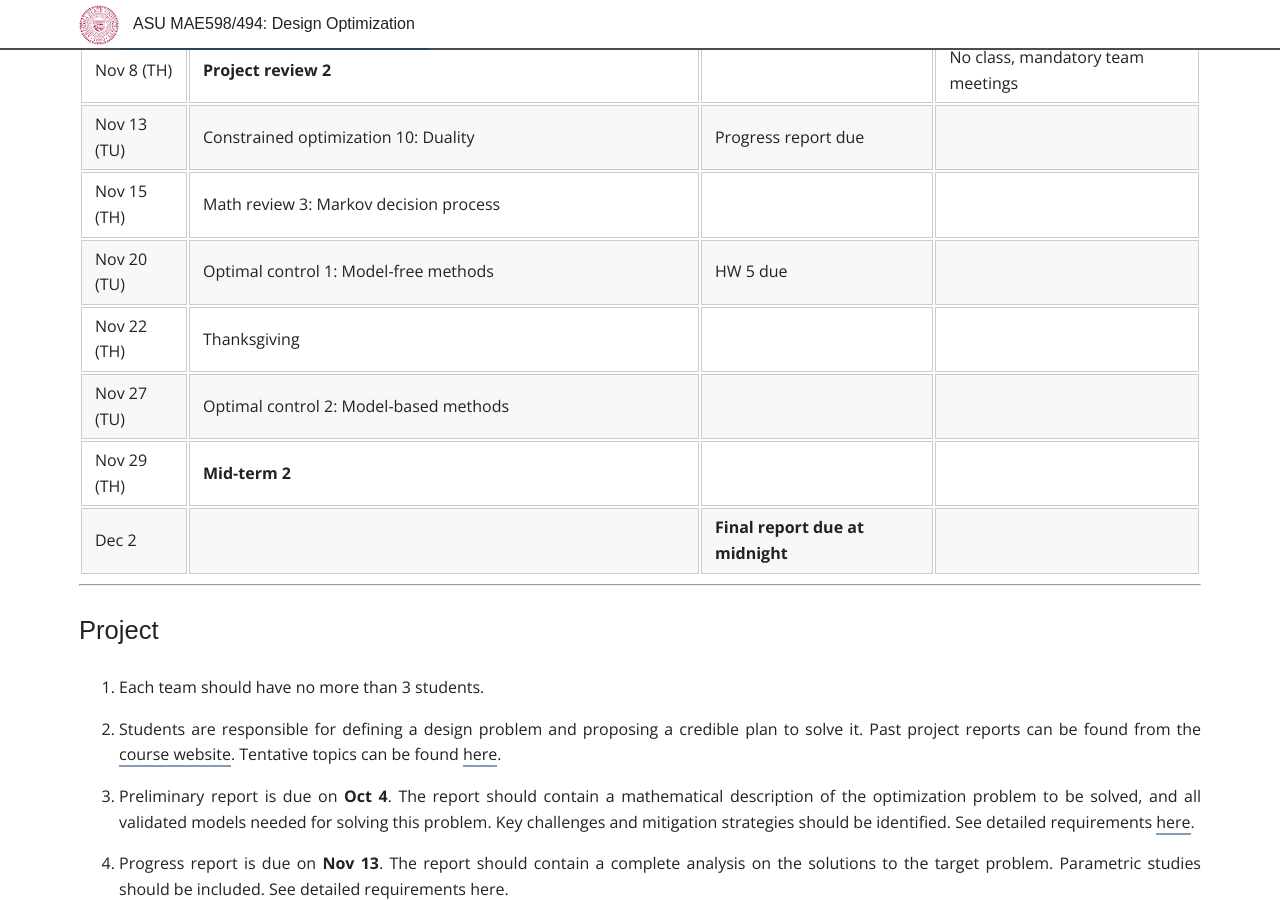
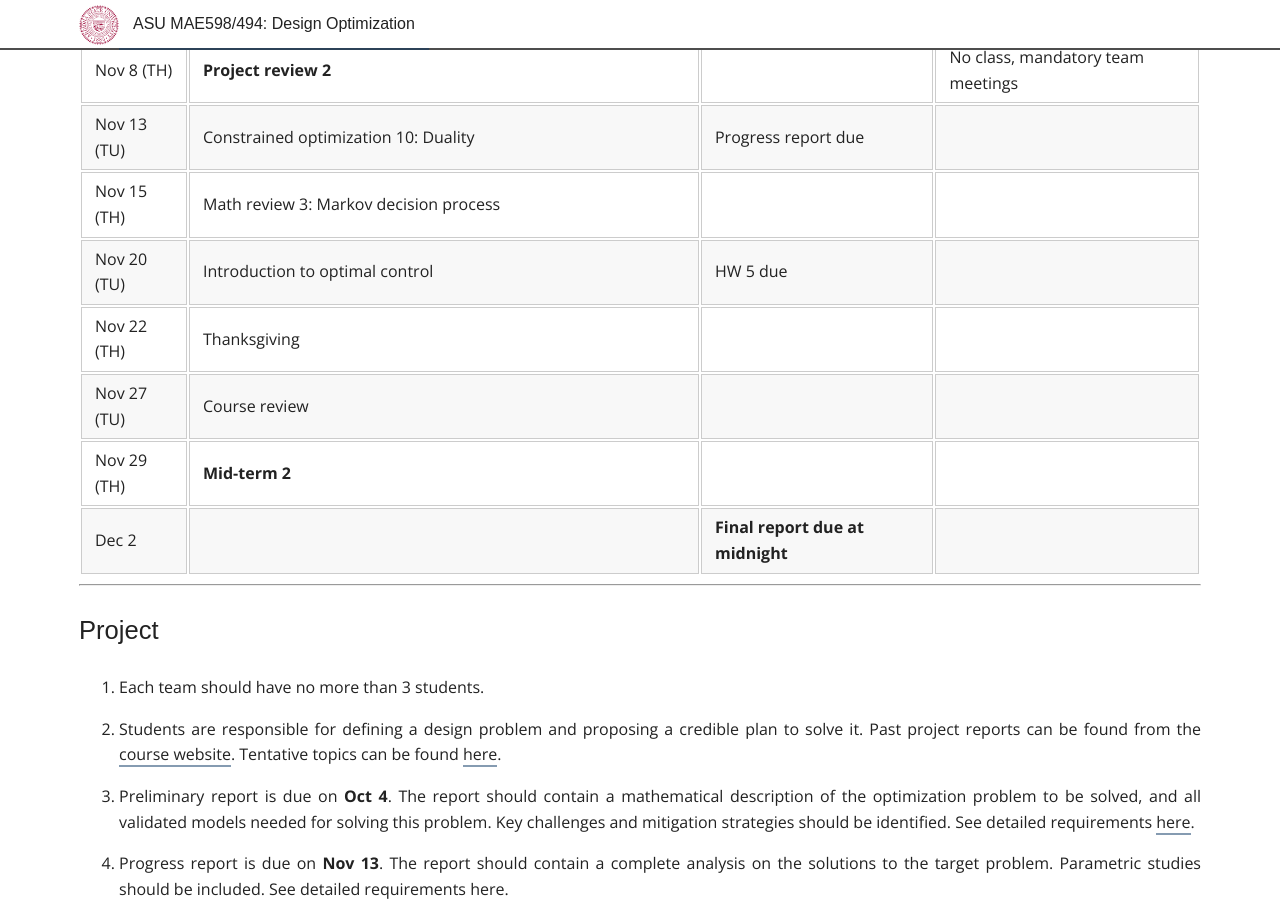
Before and after one commit to DesignInformaticsLab/DesignInformaticsLab.github.io, a Jekyll site: the page built from _posts/teaching/designopt/2017-04-16-syllabus.md, in a window 1280 px wide and 900 px high, scrolled down 2535 px. Built offline with Jekyll 4.4.1, drawn with Linux system fonts in a browser that asks for light colours; some web fonts are replaced.

Commit message:
updated tutorial

```diff
--- a/_posts/teaching/designopt/2017-04-16-syllabus.md
+++ b/_posts/teaching/designopt/2017-04-16-syllabus.md
@@ -76,9 +76,9 @@ There are 5 homework assignments,
 | Nov 8 (TH)	            | **Project review 2**                                                  |            	            | No class, mandatory team meetings                          	    |
 | Nov 13 (TU)	            | Constrained optimization 10: Duality                                  | Progress report due                         |            	                    |
 | Nov 15 (TH)	            | Math review 3: Markov decision process           	                    |                           |                                   |
-| Nov 20 (TU)	            | Optimal control 1: Model-free methods                                 | HW 5 due           	            |                            	    |
+| Nov 20 (TU)	            | Introduction to optimal control                                 | HW 5 due           	            |                            	    |
 | Nov 22 (TH)	            | Thanksgiving                                      	                |            	            |                            	    |
-| Nov 27 (TU)	            | Optimal control 2: Model-based methods                                |            	            |                            	    |
+| Nov 27 (TU)	            | Course review                                |            	            |                            	    |
 | Nov 29 (TH)	            | **Mid-term 2**                      	                                |            	            |                            	    |
 | Dec 2                     |                                                                       | **Final report due at midnight** |                            |
 
```
